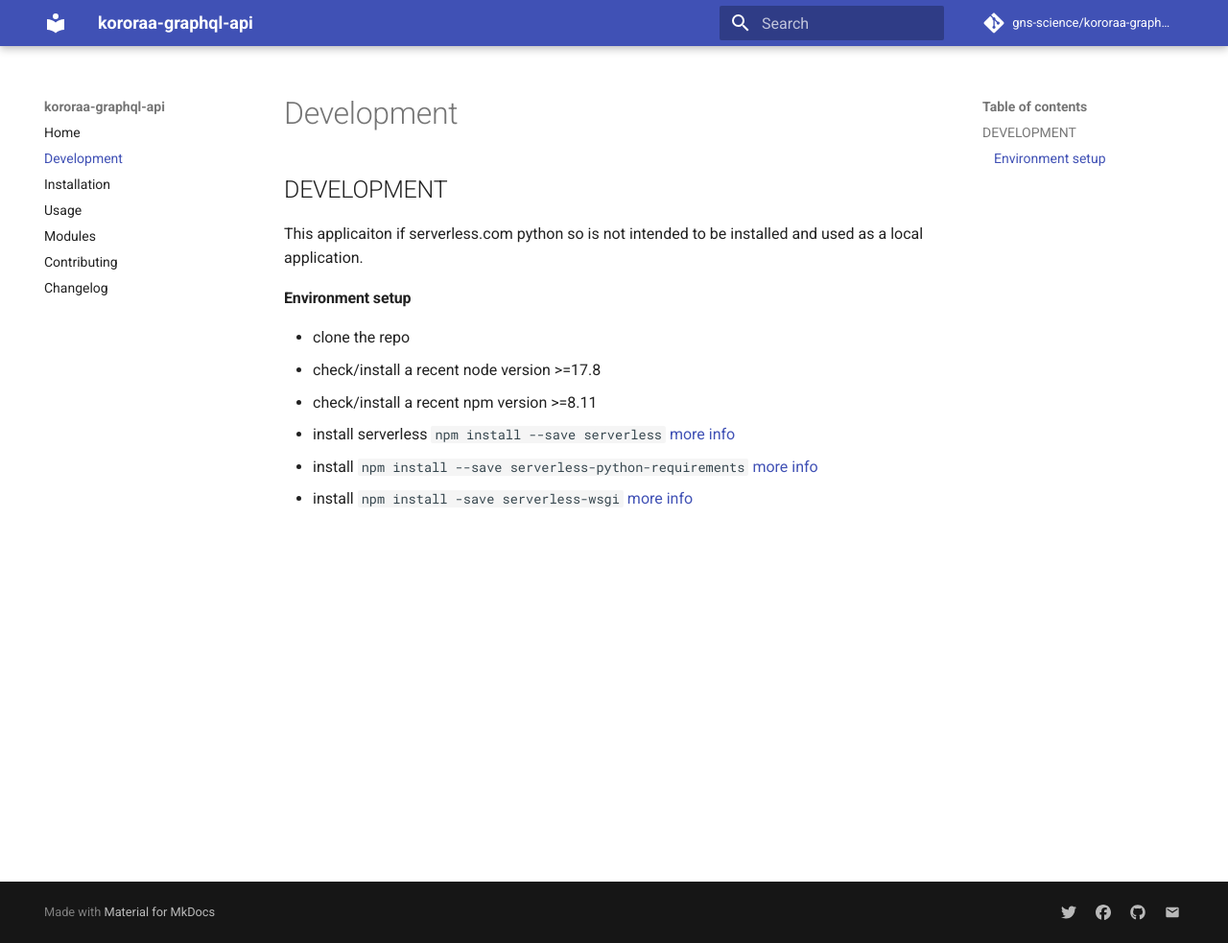
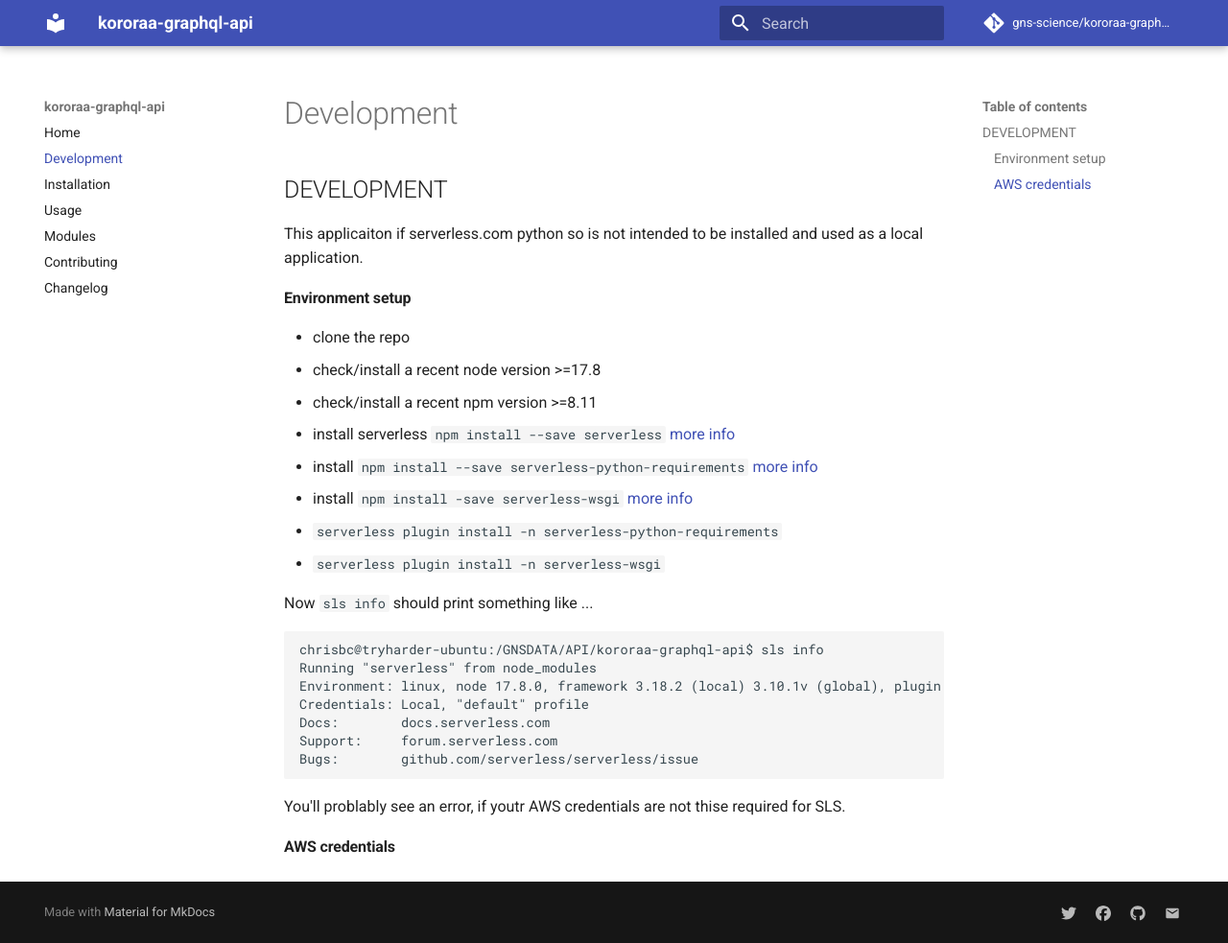
Before and after one commit to GNS-Science/kororaa-graphql-api, an MkDocs documentation site: the page built from docs/development.md, in a window 1280 px wide and 983 px high. Shown: the whole window at 96% size. Built offline with MkDocs 1.6.1 and Material for MkDocs 9.7.7, drawn with Linux system fonts in a browser that asks for light colours; comment, search, counter and statistics services are not loaded.

Commit message:
add initial serverless.yml; update docs

````diff
--- a/DEVELOPMENT.md
+++ b/DEVELOPMENT.md
@@ -11,3 +11,24 @@
  - install serverless `npm install --save serverless` [more info]()
  - install `npm install --save serverless-python-requirements`  [more info](https://www.serverless.com/blog/serverless-python-packaging/)
  - install `npm install -save serverless-wsgi` [more info](https://www.serverless.com/plugins/serverless-wsgi)
+ - `serverless plugin install -n serverless-python-requirements`
+ - `serverless plugin install -n serverless-wsgi`
+
+
+Now `sls info` should print something like ...
+
+```
+chrisbc@tryharder-ubuntu:/GNSDATA/API/kororaa-graphql-api$ sls info
+Running "serverless" from node_modules
+Environment: linux, node 17.8.0, framework 3.18.2 (local) 3.10.1v (global), plugin 6.2.2, SDK 4.3.2
+Credentials: Local, "default" profile
+Docs:        docs.serverless.com
+Support:     forum.serverless.com
+Bugs:        github.com/serverless/serverless/issue
+
+```
+
+You'll problably see an error, if youtr AWS credentials are not thise required for SLS.
+
+
+### AWS credentials
--- a/package.json
+++ b/package.json
@@ -1,5 +1,9 @@
 {
   "dependencies": {
     "serverless": "^3.18.2"
+  },
+  "devDependencies": {
+    "serverless-python-requirements": "^5.4.0",
+    "serverless-wsgi": "^3.0.0"
   }
 }
````
Also changed, not shown: serverless.yml (added, +88 -0 lines).
